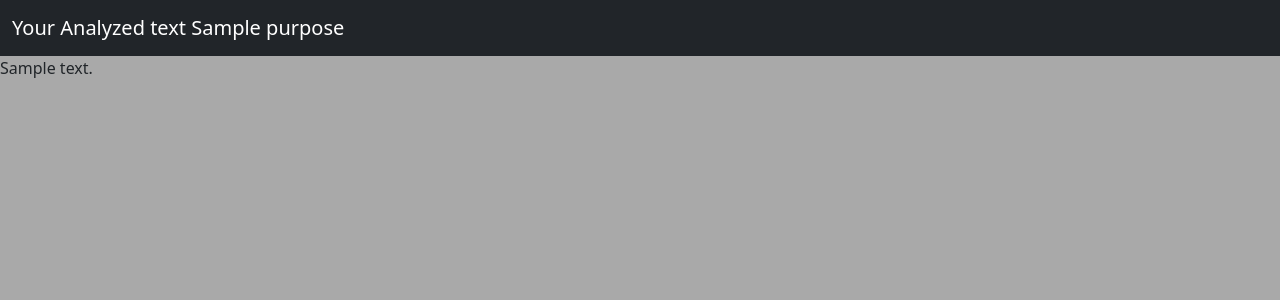
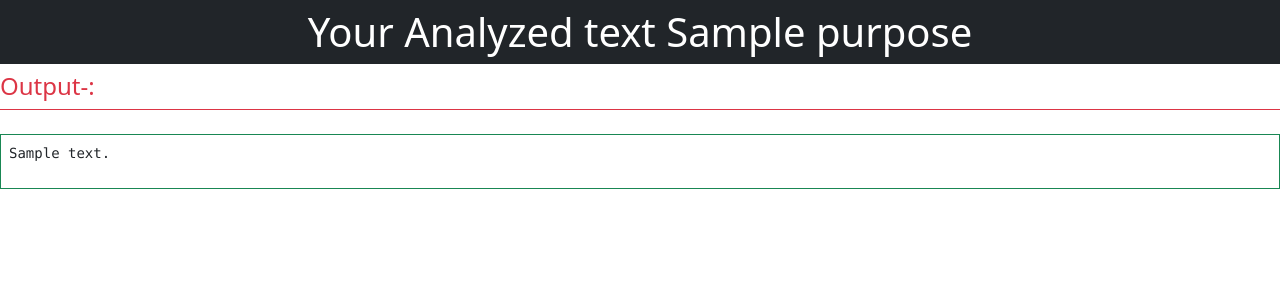
Before and after one commit to v2jarvis/Django_Practice, a Django app: template second/templates/analyze.html in a window 1280 px wide. Shown: the top 300 px of the page. Run offline with Django 4.2, Linux system fonts and the light colour scheme; the template is opened without the code that fills it: most values are stand-ins (such as "Sample title", 1, 10 or a date in 2020).

```diff
--- a/second/templates/analyze.html
+++ b/second/templates/analyze.html
@@ -1,23 +1,19 @@
 <!DOCTYPE html>
 <html lang="en">
     <link href="https://cdn.jsdelivr.net/npm/bootstrap@5.3.2/dist/css/bootstrap.min.css" rel="stylesheet" integrity="sha384-T3c6CoIi6uLrA9TneNEoa7RxnatzjcDSCmG1MXxSR1GAsXEV/Dwwykc2MPK8M2HN" crossorigin="anonymous">
-    <style>
-        body{
-            background-color:darkgray;
-        }
-    </style>
+
 <head>
     <meta charset="UTF-8">
     <title>Analyzer</title>
 </head>
 <body>
-    <nav class="navbar navbar-expand-lg navbar-dark bg-dark">
-        <div class="container-fluid">
-            <a class="navbar-brand">Your Analyzed text {{purpose}}</a>
-        </div>
-    </nav>
-<p1>
-    {{analyzed_text}}
-</p1>
+    <h1 class="bg-info text-white bg-dark p-2 text-center text">Your Analyzed text {{purpose}}</h1>
+
+    <div class="h4 pb-2 mb-4 text-danger border-bottom border-danger">
+        Output-:
+      </div>
+    <div class="border border-success p-2 mb-2">
+        <pre>{{analyzed_text}}</pre>
+    </div>
 </body>
 </html>
--- a/student_info/student_info/student_info/settings.py
+++ b/student_info/student_info/student_info/settings.py
@@ -80,7 +80,7 @@ DATABASES = {
         'ENGINE': 'django.db.backends.mysql',
         'NAME': 'django_info',
         'USER': 'root',
-        'PASSWORD': '',
+        'PASSWORD': 'data@123',
         'HOST':'localhost',
         'PORT':'3306'
     }
```
Also changed, not shown: second/templates/index.html (+9 -11 lines).
